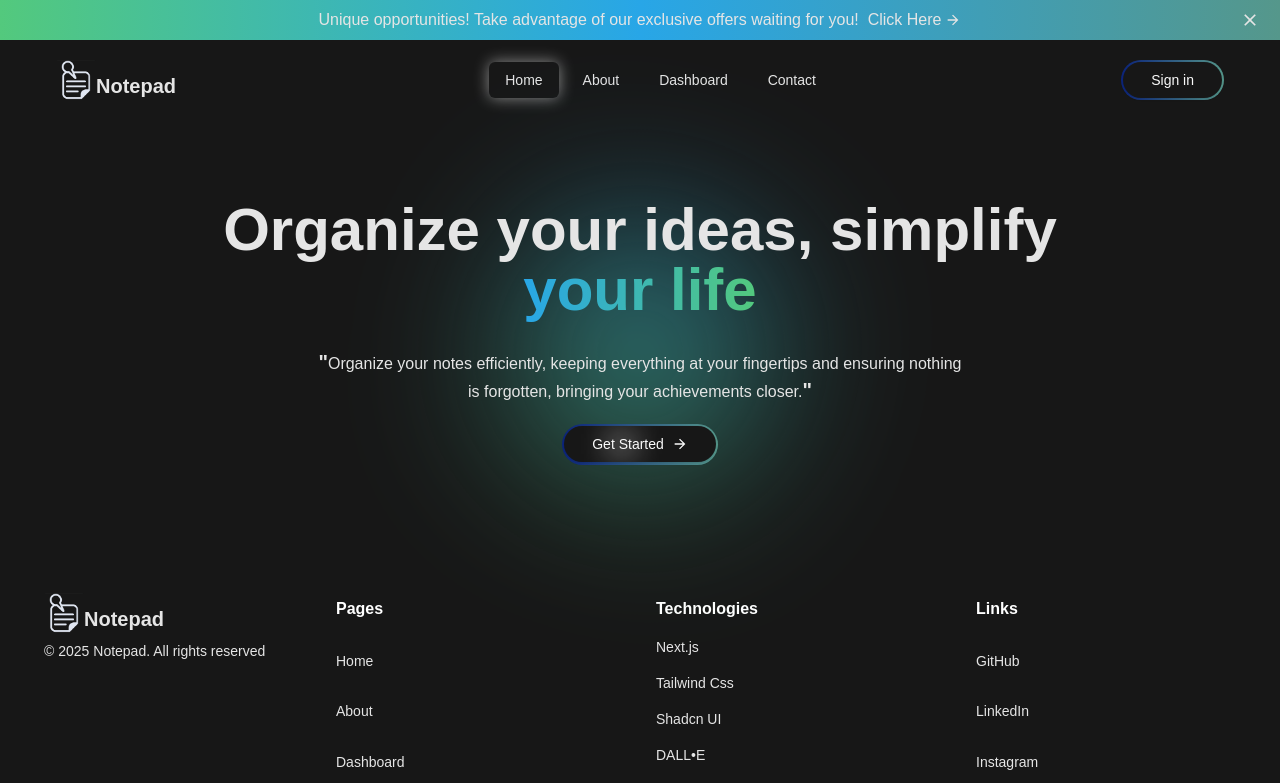
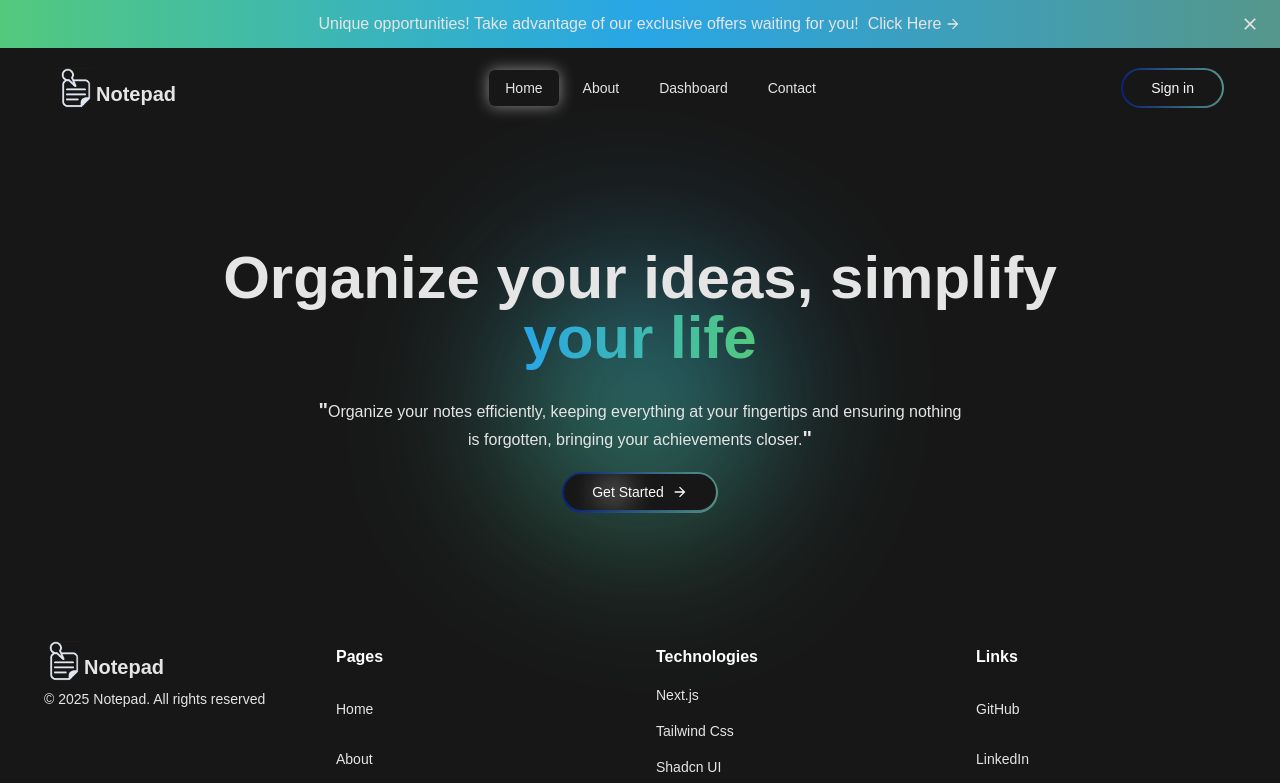
Before and after one commit to rafael-bit/notepad, a Next.js app: page / in a window 1280 px wide. Shown: the top 783 px of the page. Built offline with nearby package versions, Linux system fonts and the light colour scheme.

Commit message:
chore: change height

```diff
--- a/app/components/Banner.tsx
+++ b/app/components/Banner.tsx
@@ -9,7 +9,7 @@ export default function Banner() {
 
 	return (
 		showBanner && (
-			<div className="w-full h-10 bg-gradient-to-r  from-green via-blueLight to-greenMedium flex items-center justify-center">
+			<div className="w-full h-12 bg-gradient-to-r from-green via-blueLight to-greenMedium flex items-center justify-center">
 				<MdClose className="absolute translate-y-0 right-5 cursor-pointer" size={20} onClick={() => setShowBanner(false)} />
 				<p className="flex">Unique opportunities! Take advantage of our exclusive offers waiting for you!<Link href="/plans" className="flex items-center gap-1">&nbsp; Click Here <MdArrowForward /></Link></p>
 			</div>
--- a/app/page.tsx
+++ b/app/page.tsx
@@ -9,7 +9,7 @@ export default function Home() {
     <>
       <Banner />
       <Header />
-      <div className="relative w-[85%] flex flex-col items-center mx-auto container py-20">
+      <div className="relative w-[85%] flex flex-col items-center mx-auto container mt-10 py-20">
         <div className="absolute left-2/5 top-1/4 -translate-x-1/2 -translate-y-1/2 gradient opacity-60"></div>
         <h1 className="text-center text-4xl xs:text-6xl font-bold leading-tight z-10">
           Organize your ideas, simplify <br />
```
